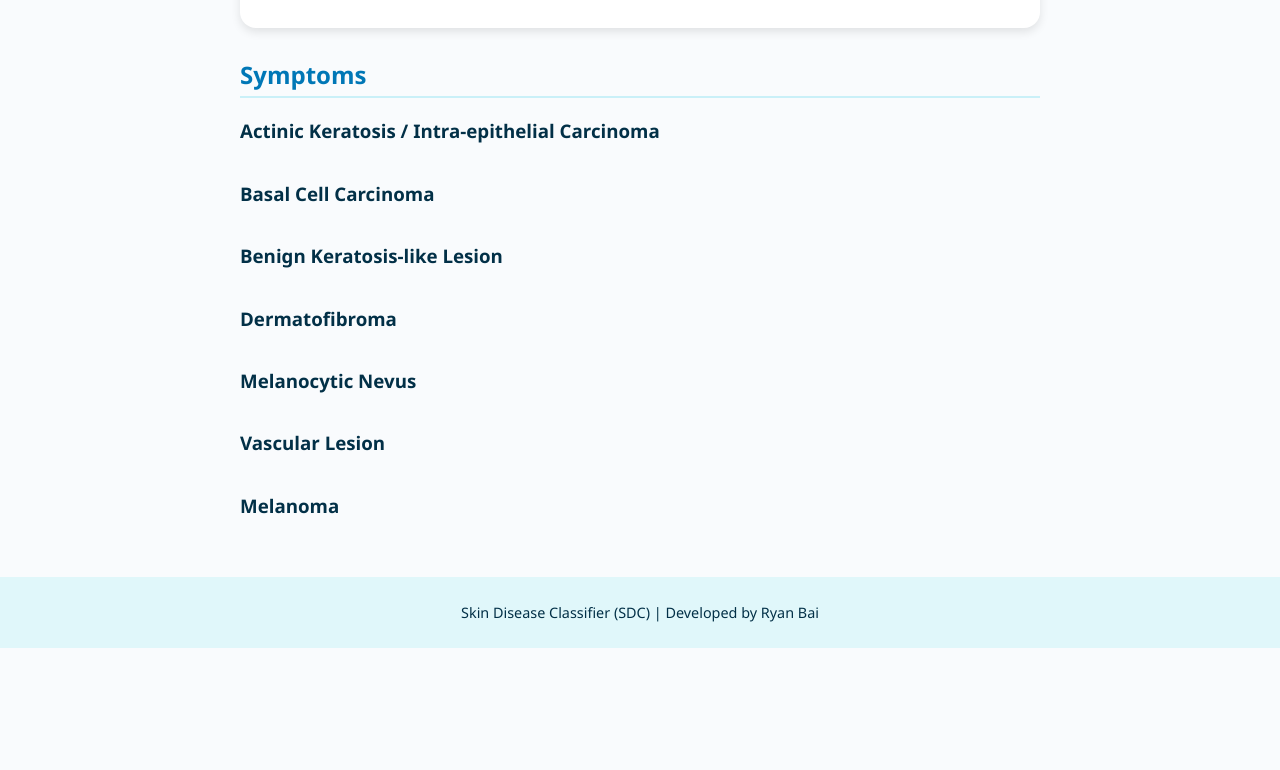
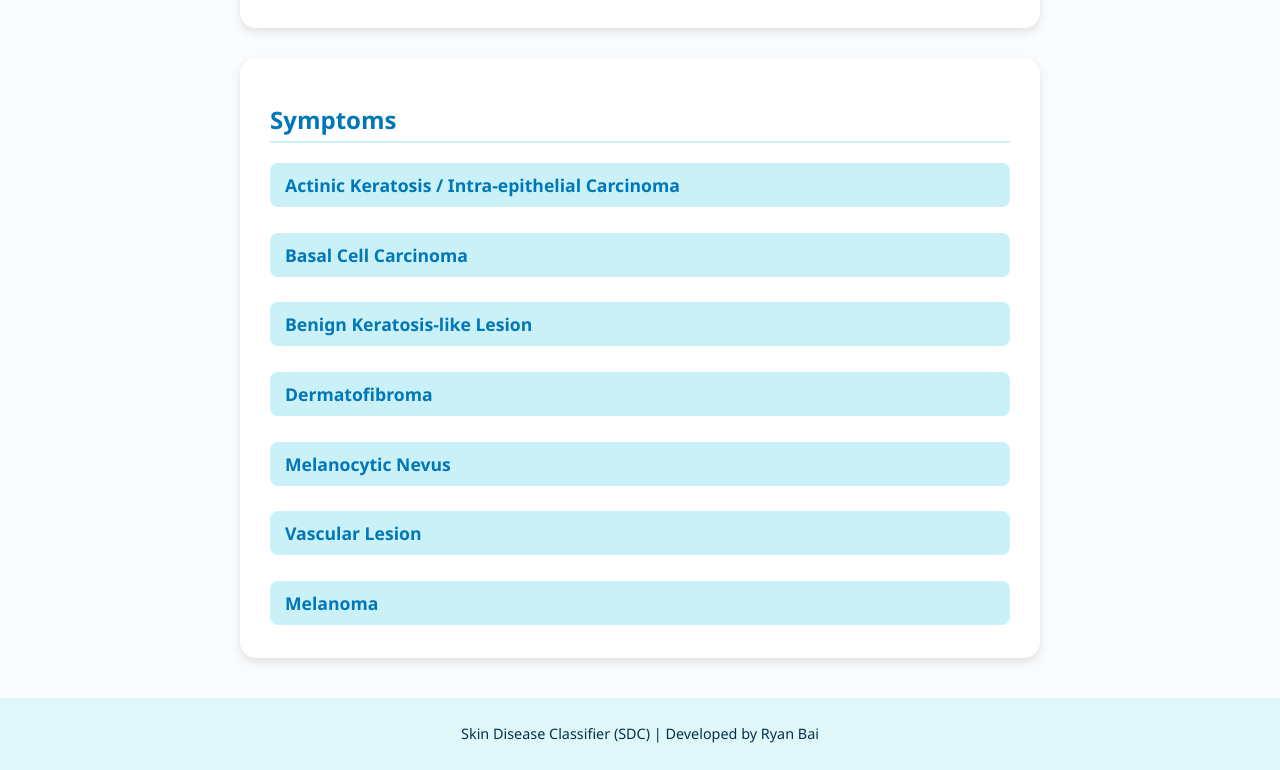
Before and after one commit to ryanbai2008/Skin-Cancer-Detection, a plain HTML site: page index.html in a window 1280 px wide. Shown: the part 1448-2218 px from the top of the page. Before the commit the page ends 2096 px from the top, so only its background shows below. Drawn offline with Linux system fonts and the light colour scheme.

Commit message:
Update style.css

```diff
--- a/style.css
+++ b/style.css
@@ -258,16 +258,47 @@ button:hover {
 }
 
 /* DISEASE SYMPTOMS STUFF */
+/* ---------- SYMPTOMS / DISEASE COLLAPSIBLES ---------- */
+.symptoms-section {
+  background: var(--card-bg);
+  border-radius: 16px;
+  box-shadow: 0 4px 10px var(--shadow);
+  padding: 25px 30px;
+  margin-bottom: 30px;
+}
+
+.collapsible-disease-header {
+  cursor: pointer;
+  user-select: none;
+  color: var(--primary);
+  font-size: 1.1em;
+  display: flex;
+  justify-content: space-between;
+  align-items: center;
+  padding: 10px 15px;
+  border-radius: 8px;
+  background-color: var(--primary-light);
+  margin-bottom: 8px;
+  transition: background-color 0.2s ease, color 0.2s ease;
+}
+
+.collapsible-disease-header:hover {
+  background-color: #caf0f8;
+  color: #005f87;
+}
+
 .disease-content {
-  max-height: 0;           /* collapsed */
+  max-height: 0;                     /* collapsed */
   overflow: hidden;
   transition: max-height 0.4s ease, padding 0.4s ease;
-  margin-left: 1rem;
-  padding: 0 0;            /* remove top/bottom padding when collapsed */
-  border-left: 2px solid #ccc;
+  margin-left: 0;                    /* align with header */
+  padding: 0 0;                      /* remove top/bottom padding when collapsed */
+  background-color: var(--bg-light); /* subtle background */
+  border-radius: 0 0 12px 12px;      /* rounded bottom corners */
+  box-shadow: inset 0 2px 4px var(--shadow);
 }
 
 .disease-content.show {
-  max-height: 500px;       /* large enough to fit content */
-  padding: 0.5rem 0 1rem 1rem;  /* restore padding when expanded */
+  max-height: 500px;                  /* large enough to fit content */
+  padding: 10px 15px;                 /* restore padding when expanded */
 }
```
